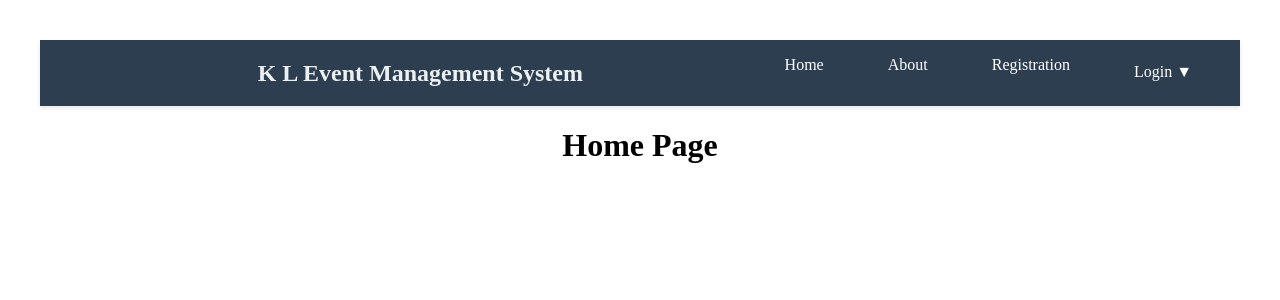
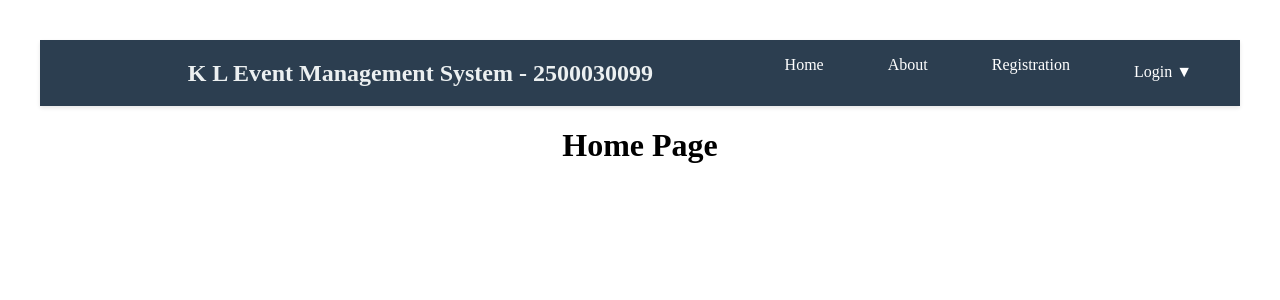
Before and after one commit to samyukthapasumarthy-tech/react-sdp-repo, a React (Vite) app: page / in a window 1280 px wide. Shown: the top 300 px of the page. Built offline with nearby package versions, Linux system fonts and the light colour scheme.

Commit message:
modified MainNavBar.jsx

```diff
--- a/src/Pages/MainNavBar.jsx
+++ b/src/Pages/MainNavBar.jsx
@@ -15,7 +15,7 @@ const MainNavBar = () => {
       <div className="navbar-container">
         <div className="navbar-logo">
           <Link to="/" className="logo-link">
-           K L Event Management System
+           K L Event Management System - 2500030099
           </Link>
         </div>
         <ul className="nav-menu">
```
